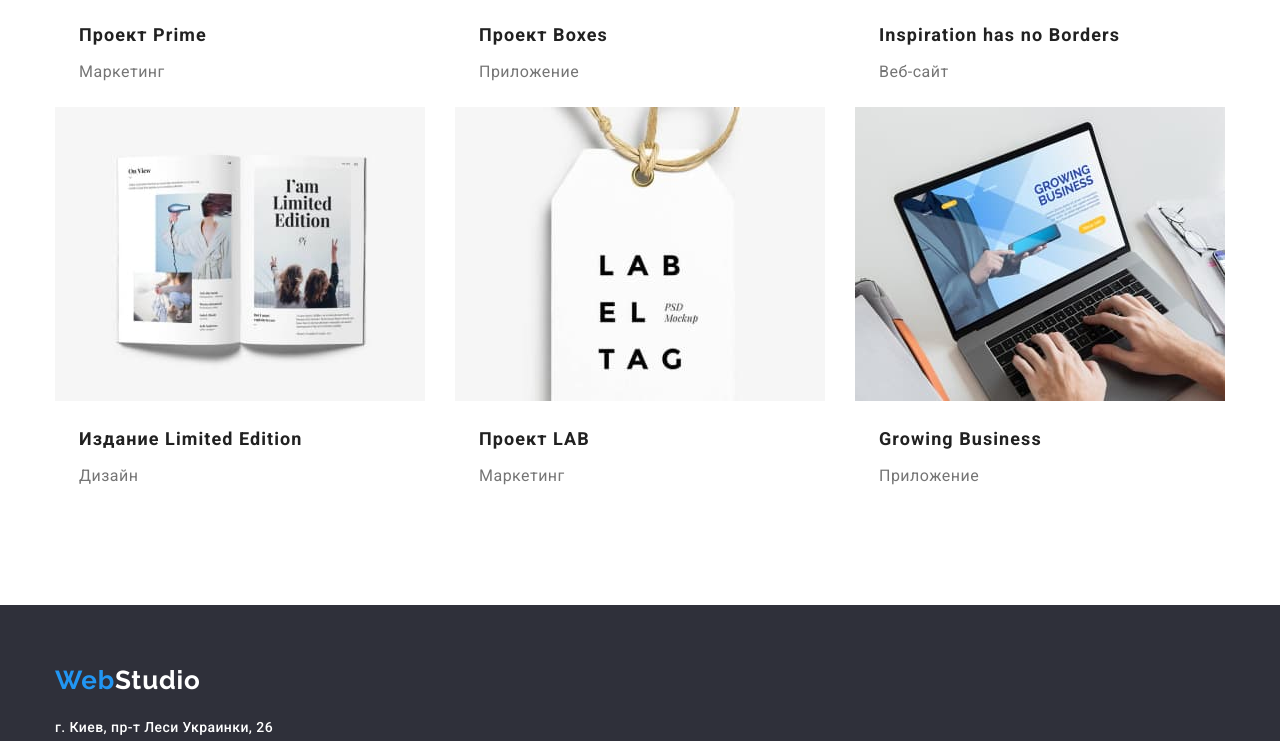
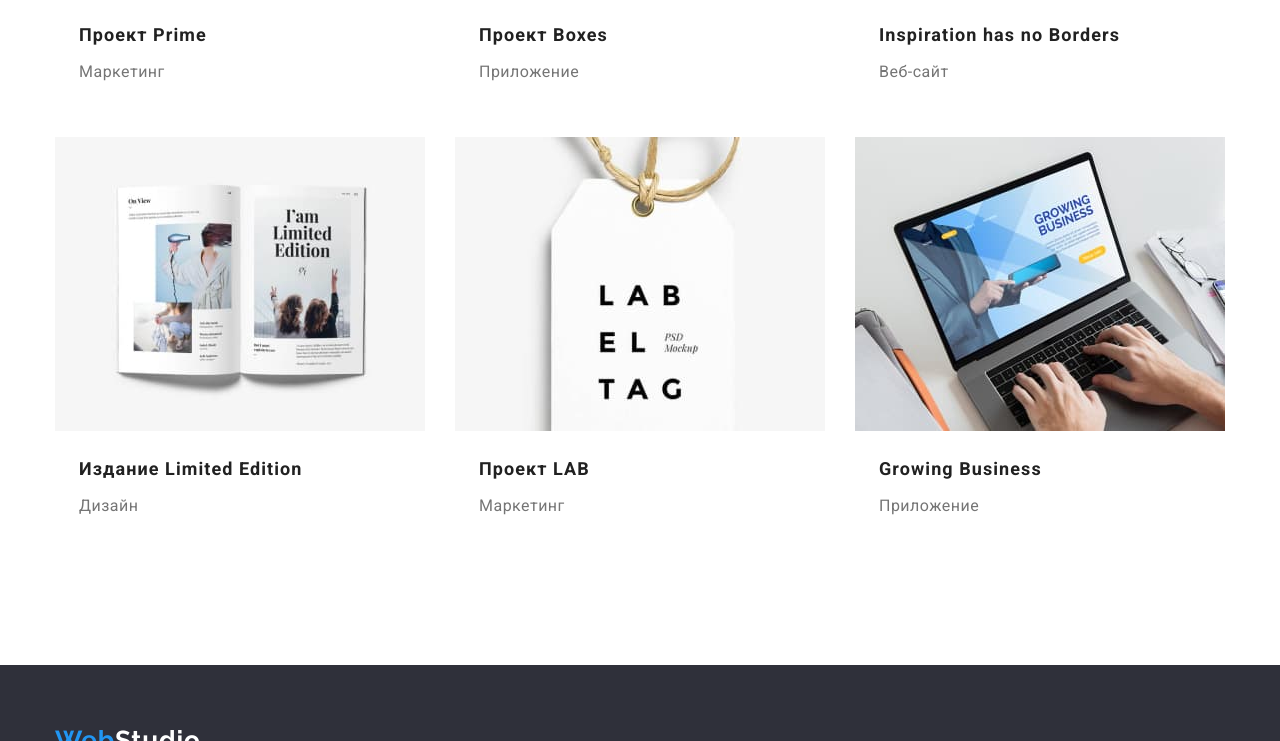
Before and after one commit to Decembric/goit-markup-hw-03, a plain HTML site: page portfolio.html in a window 1280 px wide. Shown: the part 982-1723 px from the top of the page. Drawn offline with nearby package versions, Linux system fonts and the light colour scheme.

Commit message:
Исправлена ошибка с отступом

```diff
--- a/css/styles.css
+++ b/css/styles.css
@@ -367,7 +367,7 @@ body {
 
 .filter-cards {
   margin-right: 30px;
-  margin-bottom: 0px;
+  margin-bottom: 30px;
 }
 
 .filter-cards:nth-child(3n) {
```
